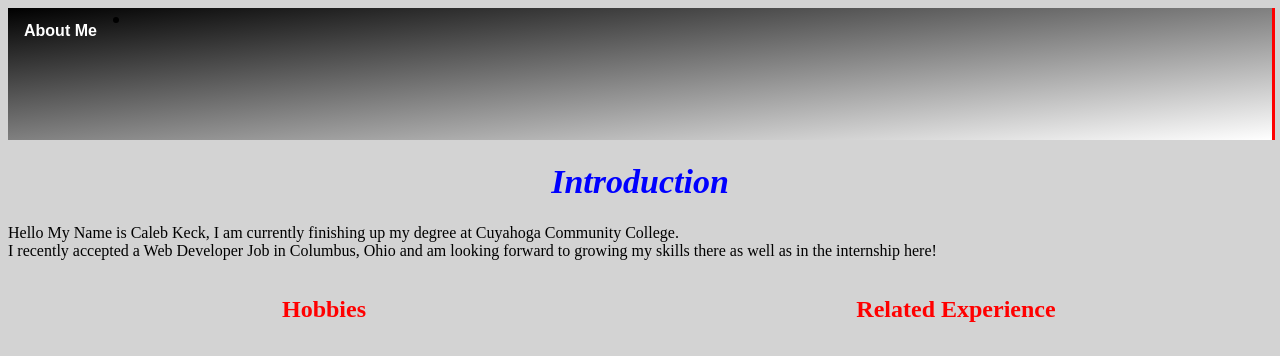
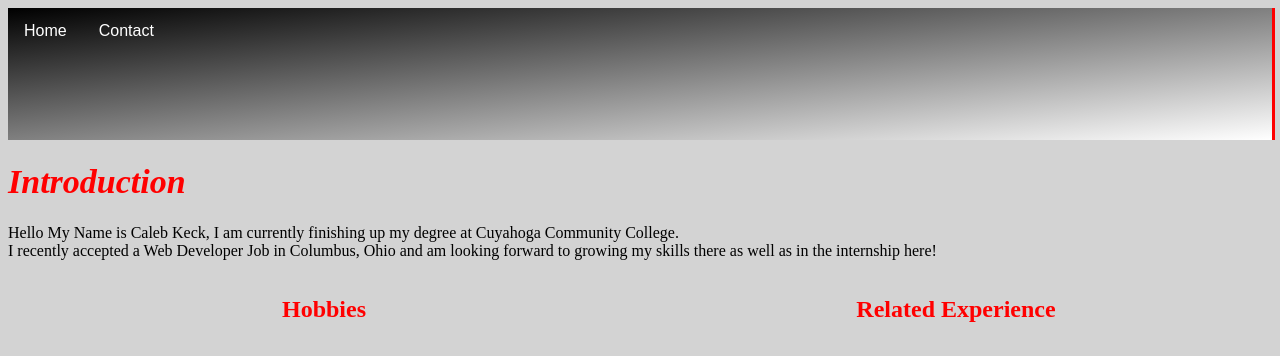
Before and after one commit to keck22/NCompas-Business-Solutions-Inc-AboutMe, a plain HTML site: page index.html in a window 1280 px wide. Shown: the top 356 px of the page. Drawn offline with Linux system fonts and the light colour scheme.

Commit message:
Update index.html

```diff
--- a/index.html
+++ b/index.html
@@ -7,13 +7,14 @@
 <body>
     <!-- Navigation Bar with Page Links -->
         <div class="Navbar">
-                    <li><a href ="index.html">About Me</a></li>
+            <a href="index.html">Home</a>
+            <a href="contact.html">Contact</a>
         </div>
     <!-- Navigation Bar with Page Links -->
 
         <!-- Introduction Content-->
             <div class="Intro">
-                <h1 style="font-size: 34px;font-style: italic;color: blue;text-align: center;">Introduction</h1>
+                    <h1 style="font-size: 34px;font-style: italic;color:red;text-align: left">Introduction</h1>
                         <p>Hello My Name is Caleb Keck, I am currently finishing up my degree at Cuyahoga Community College. <br>
                         I recently accepted a Web Developer Job in Columbus, Ohio and am looking forward to growing my skills there as well as in the internship here! <br></p>
                 <div class="List">
@@ -68,6 +69,7 @@
                     </div>
                 </div>
             </div>
+        </div>
         <!-- Body Content-->
 
         <!-- Footer/Copyright-->
```
Lines whose indentation alone changed are shown as unchanged.
